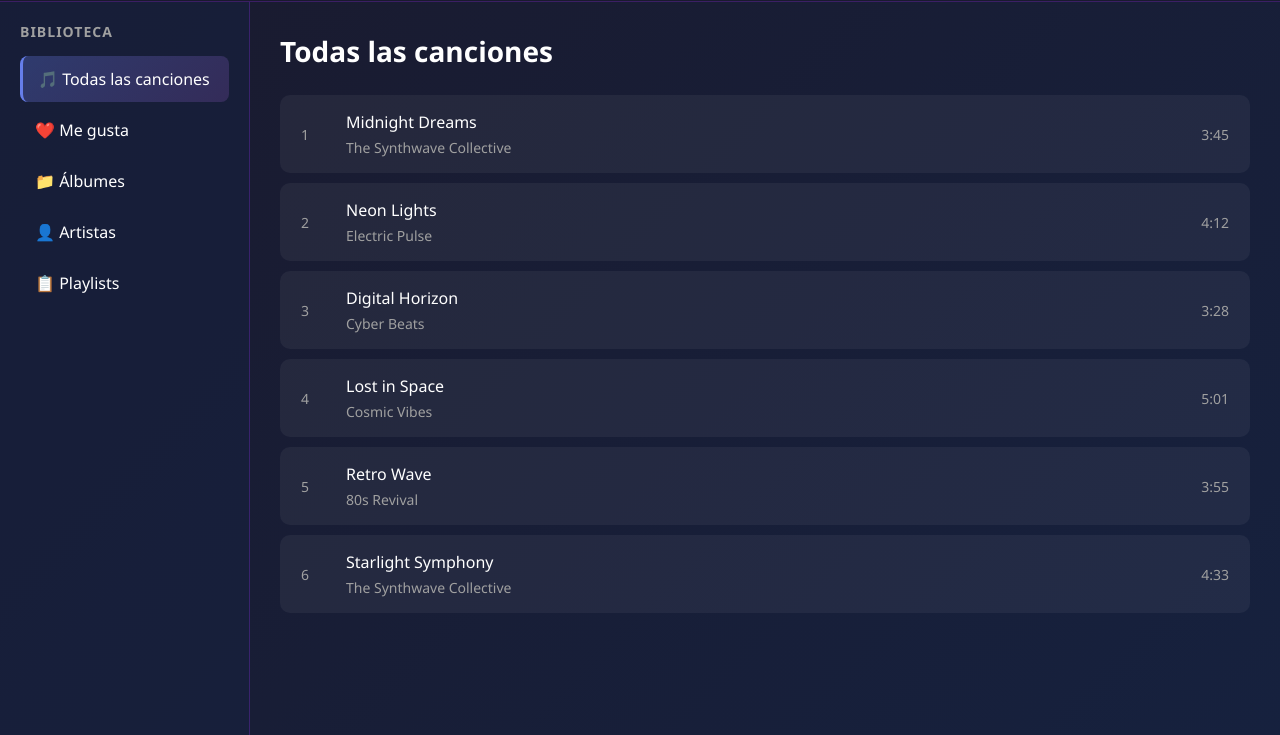
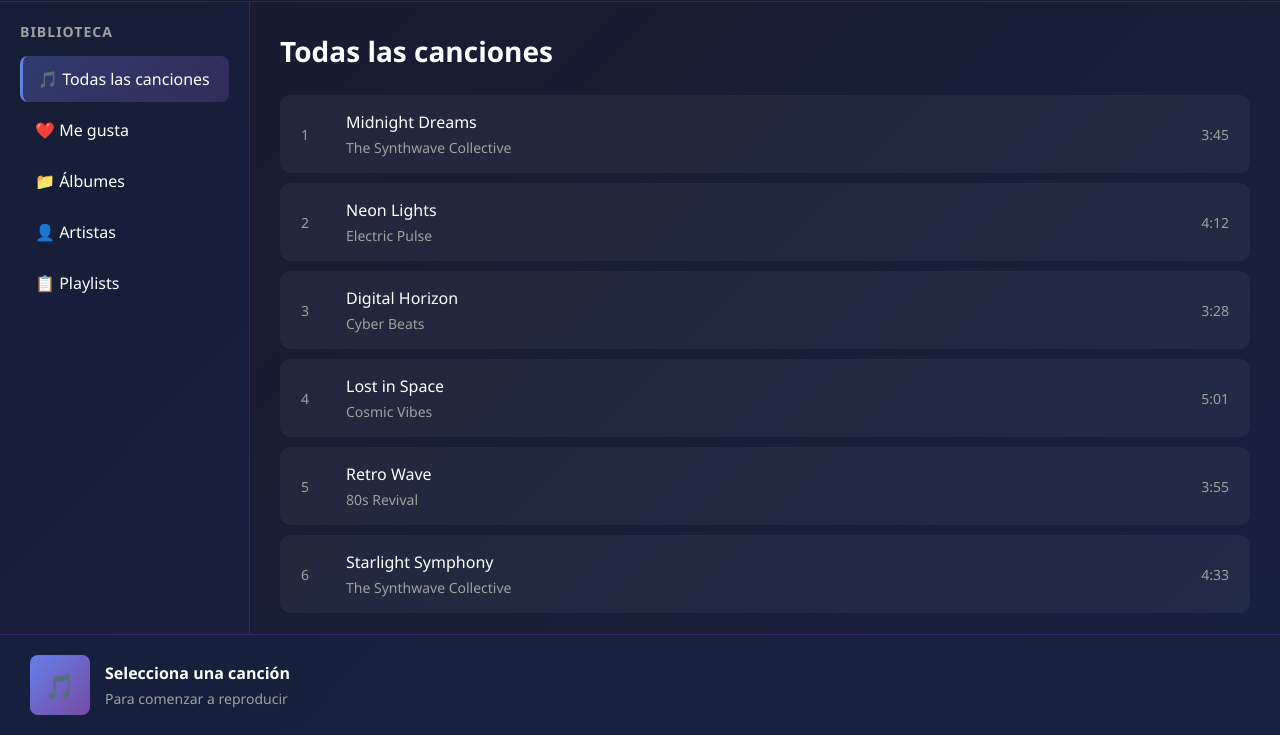
Before and after one commit to estiven-piedrahita/team-mocha, a plain HTML site: page reproductor.html in a window 1280 px wide. Shown: the part 65-800 px from the top of the page. Drawn offline with Linux system fonts and the light colour scheme.

Commit message:
Reproductor inferior -  info cancion actual

```diff
--- a/reproductor.html
+++ b/reproductor.html
@@ -88,5 +88,19 @@
                 </ul>
             </section>
         </main>
+
+        <!-- Reproductor inferior -->
+        <footer>
+            <div class="player-container">
+                <!-- Información de la canción actual -->
+                <div class="current-song">
+                    <div class="album-art">🎵</div>
+                    <div class="current-info">
+                        <div class="current-title" id="currentTitle">Selecciona una canción</div>
+                        <div class="current-artist" id="currentArtist">Para comenzar a reproducir</div>
+                    </div>
+                </div>
+            </div>
+        </footer>
     </div>
 </body>
--- a/style-reproductor.css
+++ b/style-reproductor.css
@@ -170,3 +170,48 @@ nav li.active {
     font-size: 14px;
     color: #a0a0a0;
 }
+/* Reproductor inferior */
+footer {
+    background: rgba(22, 33, 62, 0.95);
+    padding: 20px 30px;
+    border-top: 1px solid rgba(138, 43, 226, 0.3);
+}
+
+.player-container {
+    display: flex;
+    flex-direction: column;
+    gap: 15px;
+}
+
+/* Información de la canción actual */
+.current-song {
+    display: flex;
+    align-items: center;
+    gap: 15px;
+}
+
+.album-art {
+    width: 60px;
+    height: 60px;
+    background: linear-gradient(135deg, #667eea 0%, #764ba2 100%);
+    border-radius: 8px;
+    display: flex;
+    align-items: center;
+    justify-content: center;
+    font-size: 24px;
+}
+
+.current-info {
+    flex: 1;
+}
+
+.current-title {
+    font-size: 16px;
+    font-weight: 600;
+    margin-bottom: 5px;
+}
+
+.current-artist {
+    font-size: 14px;
+    color: #a0a0a0;
+}
```
